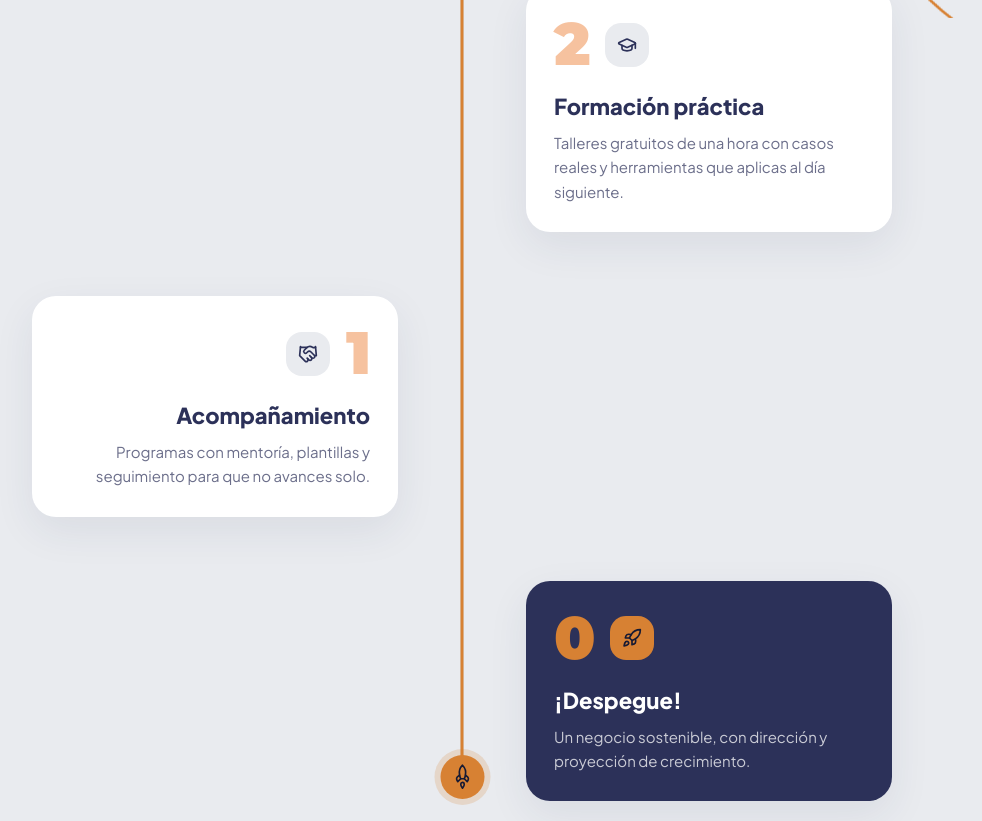
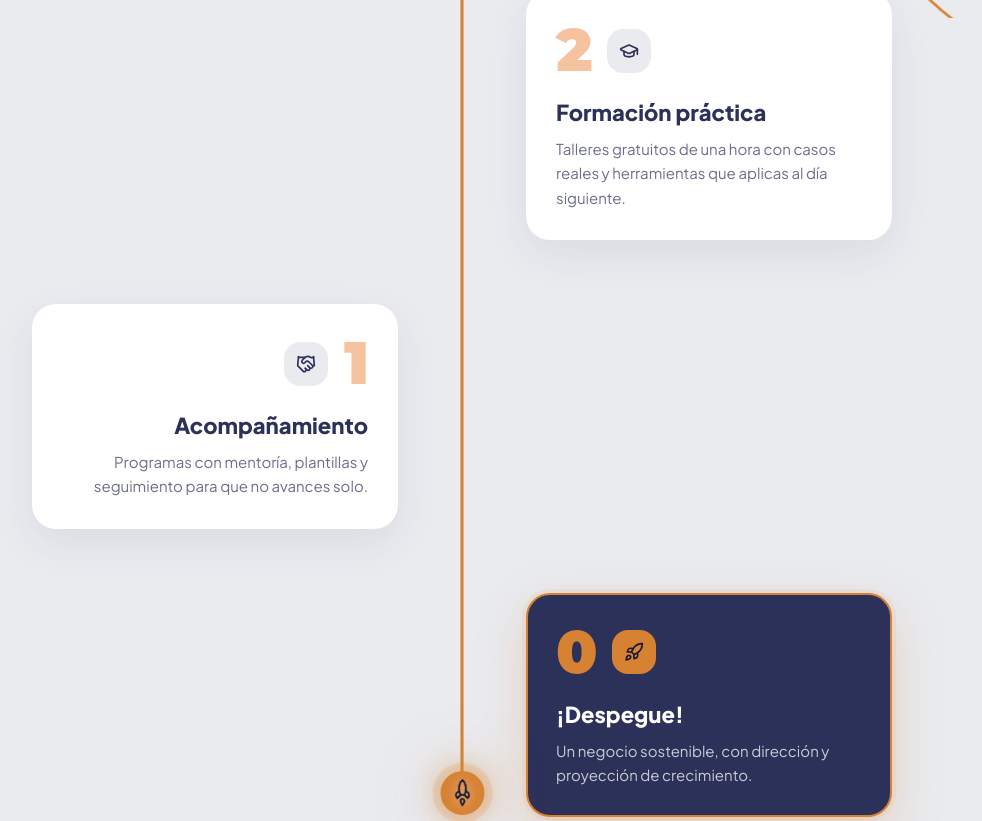
Before and after one commit to johnoc-lab/impulso-cero-academy-copia, a React (Vite) app: page / in a window 1280 px wide. Shown: the part 2420-3241 px from the top of the page, without its empty margins (178-1160 px from the left). Built offline with nearby package versions, Linux system fonts and the light colour scheme.

Commit message:
mejora visual para el carrusel

```diff
--- a/src/App.tsx
+++ b/src/App.tsx
@@ -383,9 +383,49 @@ function Dolores({ onPick }: { onPick: (i: number) => void }) {
 /* ------------------------------------------------------------------ */
 function Ruta() {
   const ref = useRef<HTMLDivElement>(null);
+  const railRef = useRef<HTMLDivElement>(null);
+  const cardRefs = useRef<(HTMLLIElement | null)[]>([]);
+  const [activeStep, setActiveStep] = useState(-1);
+  const reduceMotion = useReducedMotion();
   const { scrollYProgress } = useScroll({ target: ref, offset: ['start 75%', 'end 55%'] });
   const fill = useTransform(scrollYProgress, [0, 1], [0, 1]);
   const top = useTransform(scrollYProgress, [0, 1], ['0%', '100%']);
+
+  useEffect(() => {
+    const container = ref.current;
+    const rail = railRef.current;
+    if (!container || !rail) return;
+
+    let ranges: { start: number; end: number }[] = [];
+    let currentStep = -1;
+    const updateActiveStep = (progress: number) => {
+      const next = ranges.findIndex(({ start, end }) => progress >= start && progress <= end);
+      // Solo actualiza React cuando el cohete entra o sale de una tarjeta.
+      if (next !== currentStep) {
+        currentStep = next;
+        setActiveStep(next);
+      }
+    };
+    const measure = () => {
+      if (!rail.offsetHeight) return;
+      // Coordenadas de layout: las animaciones de entrada y hover no alteran los umbrales.
+      ranges = cardRefs.current.map((card) => ({
+        start: card ? (card.offsetTop - rail.offsetTop) / rail.offsetHeight : Infinity,
+        end: card ? (card.offsetTop + card.offsetHeight - rail.offsetTop) / rail.offsetHeight : -Infinity,
+      }));
+      updateActiveStep(scrollYProgress.get());
+    };
+
+    const observer = new ResizeObserver(measure);
+    observer.observe(container);
+    cardRefs.current.forEach((card) => card && observer.observe(card));
+    measure();
+    const unsubscribe = scrollYProgress.on('change', updateActiveStep);
+    return () => {
+      unsubscribe();
+      observer.disconnect();
+    };
+  }, [scrollYProgress]);
 
   return (
     <section id="ruta" className="relative overflow-hidden bg-niebla px-5 py-24 md:px-8 md:py-32">
@@ -403,42 +443,50 @@ function Ruta() {
 
         <div ref={ref} className="relative mx-auto mt-16 max-w-[860px]">
           {/* Riel */}
-          <div className="absolute bottom-6 left-[27px] top-6 w-[3px] rounded-full bg-grisazul/50 md:left-1/2 md:-translate-x-1/2">
+          <div ref={railRef} aria-hidden="true" className="pointer-events-none absolute bottom-6 left-[27px] top-6 z-10 w-[3px] rounded-full bg-grisazul/50 md:left-1/2 md:-translate-x-1/2">
             <motion.div style={{ scaleY: fill }} className="h-full w-full origin-top rounded-full bg-naranja" />
             <motion.div
               style={{ top }}
-              className="absolute left-1/2 flex h-11 w-11 -translate-x-1/2 -translate-y-1/2 items-center justify-center rounded-full bg-naranja text-azul-ink shadow-[0_0_0_6px_rgba(215,129,51,0.2)]"
+              className="absolute left-1/2 flex h-11 w-11 -translate-x-1/2 -translate-y-1/2 items-center justify-center rounded-full bg-naranja text-azul-ink shadow-[0_0_0_8px_rgba(215,129,51,0.16),0_0_28px_rgba(215,129,51,0.65),0_0_64px_rgba(215,129,51,0.4)]"
             >
-              <Rocket size={20} className="-rotate-45" />
+              <Rocket size={22} className="-rotate-45 drop-shadow-[0_0_6px_rgba(255,255,255,0.6)]" />
             </motion.div>
           </div>
 
-          <div className="space-y-10 md:space-y-16">
+          <ol className="space-y-10 md:space-y-16">
             {RUTA.map((p, i) => {
               const right = i % 2 === 1;
+              const active = activeStep === i;
+              const last = i === RUTA.length - 1;
               return (
-                <motion.div
+                <motion.li
                   key={p.t}
-                  initial={{ opacity: 0, y: 40 }}
+                  ref={(element) => { cardRefs.current[i] = element; }}
+                  aria-current={active ? 'step' : undefined}
+                  initial={reduceMotion ? false : { opacity: 0, y: 40 }}
                   whileInView={{ opacity: 1, y: 0 }}
                   viewport={{ once: true, margin: '-80px' }}
                   transition={{ duration: 0.7, ease: EASE }}
                   className={`relative pl-20 md:w-1/2 md:pl-0 ${right ? 'md:ml-auto md:pl-16' : 'md:pr-16 md:text-right'}`}
                 >
-                  <div className={`rounded-3xl p-7 shadow-[0_14px_40px_rgba(44,49,89,0.08)] ${i === 3 ? 'bg-azul text-white' : 'bg-white'}`}>
+                  <div className={`rounded-3xl border-2 p-7 transition-[transform,border-color,box-shadow] duration-300 motion-safe:hover:-translate-y-2 hover:shadow-[0_22px_55px_rgba(215,129,51,0.2)] ${
+                    active
+                      ? 'border-naranja shadow-[0_18px_50px_rgba(215,129,51,0.26),0_0_0_4px_rgba(215,129,51,0.08)]'
+                      : 'border-transparent shadow-[0_14px_40px_rgba(44,49,89,0.08)]'
+                  } ${last ? 'bg-azul text-white' : 'bg-white'}`}>
                     <div className={`flex items-center gap-4 ${right ? '' : 'md:flex-row-reverse'}`}>
-                      <span className={`display text-6xl font-black ${i === 3 ? 'text-naranja' : 'text-durazno'}`}>{p.n}</span>
-                      <span className={`flex h-11 w-11 items-center justify-center rounded-2xl ${i === 3 ? 'bg-naranja text-azul-ink' : 'bg-niebla text-azul'}`}>
+                      <span className={`display text-6xl font-black transition-colors duration-300 ${active || last ? 'text-naranja' : 'text-durazno'}`}>{p.n}</span>
+                      <span className={`flex h-11 w-11 items-center justify-center rounded-2xl transition-colors duration-300 ${active || last ? 'bg-naranja text-azul-ink' : 'bg-niebla text-azul'}`}>
                         <p.Icon size={20} />
                       </span>
                     </div>
                     <h3 className="mt-4 text-[22px] font-extrabold">{p.t}</h3>
-                    <p className={`mt-2 text-[15px] leading-relaxed ${i === 3 ? 'text-white/75' : 'text-azul/70'}`}>{p.d}</p>
+                    <p className={`mt-2 text-[15px] leading-relaxed ${last ? 'text-white/75' : 'text-azul/70'}`}>{p.d}</p>
                   </div>
-                </motion.div>
+                </motion.li>
               );
             })}
-          </div>
+          </ol>
         </div>
       </div>
     </section>
```
